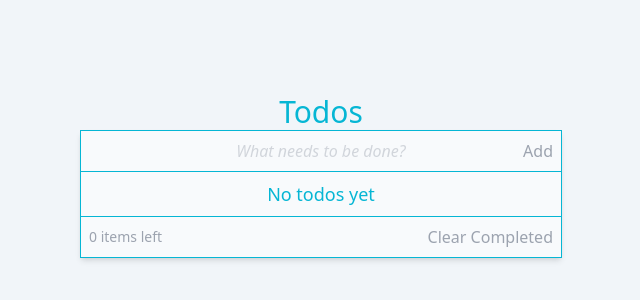
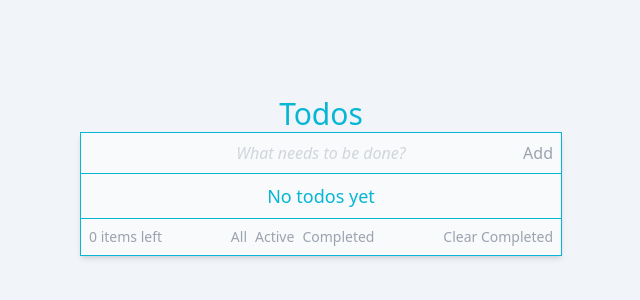
Before and after one commit to glitch-surfer/todo, a React (Create React App) app: page / in a window 1280 px wide. Shown: the part 224-524 px from the top of the page, without its empty margins (319-959 px from the left). Built offline with nearby package versions, Linux system fonts and the light colour scheme.

Commit message:
feat: implement filter

```diff
--- a/src/App.tsx
+++ b/src/App.tsx
@@ -1,11 +1,13 @@
 import { useState } from 'react';
 import { TodoList } from './components/TodoList';
-import type { Todo } from './types';
+import type { Filter, Todo } from './types';
 import { NewTodoInput } from './components/NewTodoInput';
 import { Controls } from './components/Controls';
+import { getTodoList } from './components/util';
 
 export const App = () => {
   const [todosList, setTodosList] = useState<Todo[]>([]);
+  const [filter, setFilter] = useState<Filter>('All');
   const notCompletedTodos = todosList.filter((todo) => !todo.completed);
 
   return (
@@ -14,10 +16,10 @@ export const App = () => {
       <div className="flex flex-col bg-slate-50 shadow-md border border-cyan-500 text-cyan-800">
         <NewTodoInput setTodosList={setTodosList} />
         <TodoList
-          todosList={todosList}
+          todosList={getTodoList(todosList, filter)}
           setTodosList={setTodosList}
         />
-        <Controls notCompletedTodos={notCompletedTodos} setTodosList={setTodosList} />
+        <Controls notCompletedTodos={notCompletedTodos} setTodosList={setTodosList} setFilter={setFilter} />
       </div>
     </main>
   );
--- a/src/components/Controls.tsx
+++ b/src/components/Controls.tsx
@@ -1,15 +1,35 @@
-import { type ControlsProps } from '../types';
+import { type FilterProps, type ControlsProps, type Filter } from '../types';
 
-export const Controls = ({ notCompletedTodos, setTodosList }: ControlsProps) => {
+const FilterViewControls = ({ setFilter }: FilterProps) => {
+  const filters: Filter[] = ['All', 'Active', 'Completed'];
+  return (
+    <div className="flex gap-2">
+      {filters.map((filter) => (
+        <button
+          key={filter}
+          className="text-gray-400 hover:text-gray-600 text-sm"
+          onClick={() => {
+            setFilter(filter);
+          }}
+        >
+          {filter}
+        </button>
+      ))}
+    </div>
+  );
+};
+
+export const Controls = ({ notCompletedTodos, setTodosList, setFilter }: ControlsProps) => {
   const clearCompletedTodosHandler = () => {
     setTodosList((prev) => prev.filter((todo) => !todo.completed));
   };
 
   return (
-    <div className="flex justify-between p-2 items-center">
+    <div className="flex flex-wrap justify-between p-2 items-center">
       <p className="text-gray-400 text-sm">{notCompletedTodos.length} items left</p>
+      <FilterViewControls setFilter={setFilter} />
       <button
-        className="text-gray-400 hover:text-gray-600"
+        className="text-gray-400 hover:text-gray-600 text-sm"
         onClick={clearCompletedTodosHandler}
       >
         Clear Completed
--- /dev/null
+++ b/src/components/util.ts
@@ -0,0 +1,13 @@
+import { type Filter, type Todo } from '../types';
+
+export const getTodoList = (todoList: Todo[], filter: Filter): Todo[] => {
+  switch (filter) {
+    case 'All':
+      return todoList;
+    case 'Active':
+      return todoList.filter((todo) => !todo.completed);
+    case 'Completed':
+      return todoList.filter((todo) => todo.completed);
+    default: return todoList;
+  }
+};
--- a/src/types.ts
+++ b/src/types.ts
@@ -25,4 +25,10 @@ export interface NewTodoInputProps {
 export interface ControlsProps {
   notCompletedTodos: Todo[]
   setTodosList: Dispatch<SetStateAction<Todo[]>>
+  setFilter: Dispatch<SetStateAction<Filter>>
 }
+export type Filter = 'All' | 'Active' | 'Completed';
+
+export interface FilterProps {
+  setFilter: Dispatch<SetStateAction<Filter>>
+}
```
